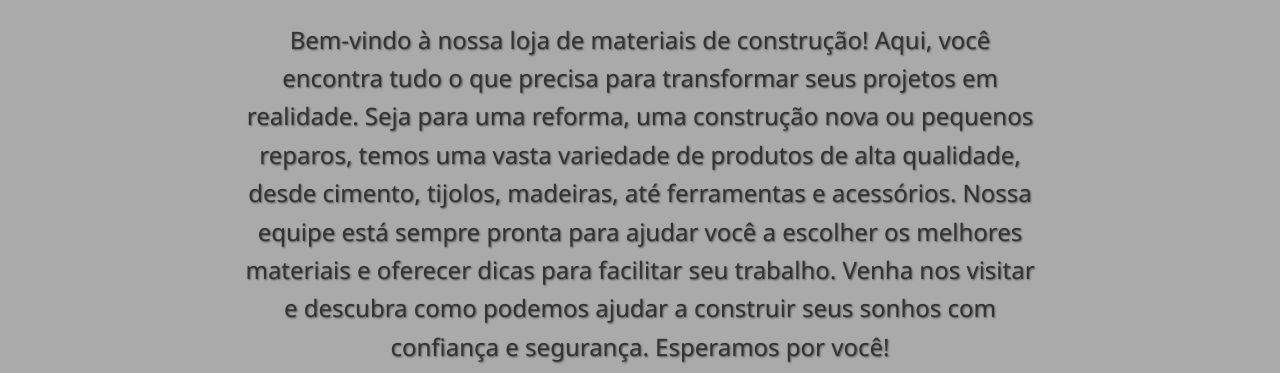
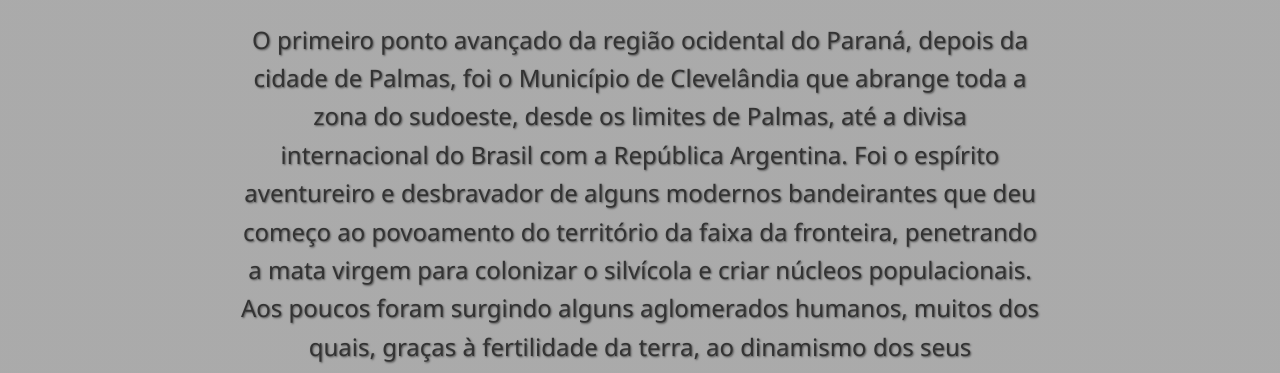
Before and after one commit to Renan-Misael/site-atividade, a plain HTML site: page sobrenos.html in a window 1280 px wide. Shown: the part 414-787 px from the top of the page. Drawn offline with Linux system fonts and the light colour scheme.

Commit message:
Update sobrenos.html

```diff
--- a/sobrenos.html
+++ b/sobrenos.html
@@ -30,7 +30,14 @@
             <div class="container">
                 <div class="hero-content">
                     <h2 class="hero-title">Sobre a cidade</h2>
-                    <p class="hero-subtitle">Bem-vindo à nossa loja de materiais de construção! Aqui, você encontra tudo o que precisa para transformar seus projetos em realidade. Seja para uma reforma, uma construção nova ou pequenos reparos, temos uma vasta variedade de produtos de alta qualidade, desde cimento, tijolos, madeiras, até ferramentas e acessórios. Nossa equipe está sempre pronta para ajudar você a escolher os melhores materiais e oferecer dicas para facilitar seu trabalho. Venha nos visitar e descubra como podemos ajudar a construir seus sonhos com confiança e segurança. Esperamos por você!
+                    <p class="hero-subtitle">O primeiro ponto avançado da região ocidental do Paraná, depois da cidade de Palmas, foi o Município de Clevelândia que abrange toda a zona do sudoeste, desde os limites de Palmas, até a divisa internacional do Brasil com a República Argentina.
+Foi o espírito aventureiro e desbravador de alguns modernos bandeirantes que deu começo ao povoamento do território da faixa da fronteira, penetrando a mata virgem para colonizar o silvícola e criar núcleos populacionais.
+Aos poucos foram surgindo alguns aglomerados humanos, muitos dos quais, graças à fertilidade da terra, ao dinamismo dos seus idealizadores e à abertura de novas vias de comunicação e transporte, progrediam extraordinariamente.
+O desbravador pioneiro da região foi Octávio Francisco de Mattos, que depois de haver exercido altas funções públicas em outros Municípios, inclusive a de Prefeito Municipal de Clevelândia, resolveu penetrar o interior do sertão e estabelecer os fundamentos de uma nova povoação. Vencidos os obstáculos, o intrépido bandeirante viu surgir nos lindes da fronteira, um povoado a que se deu a denominação de Capanema.
+Sem chegar a ser distrito, a localidade foi elevada à categoria de município em 1951.
+A partir de 1952, o desenvolvimento do município foi bastante acentuado; rodovias foram abertas em todas as direções; criaram-se escolas e uma usina termoelétrica foi construída.
+A denominação do município constitui homenagem ao eminente geólogo e geógrafo brasileiro, Guilherme Schuch, o Barão de Capanema, e que foi o organizador e primeiro diretor dos telégrafos no Brasil.
+
 
 </p>
 
```
